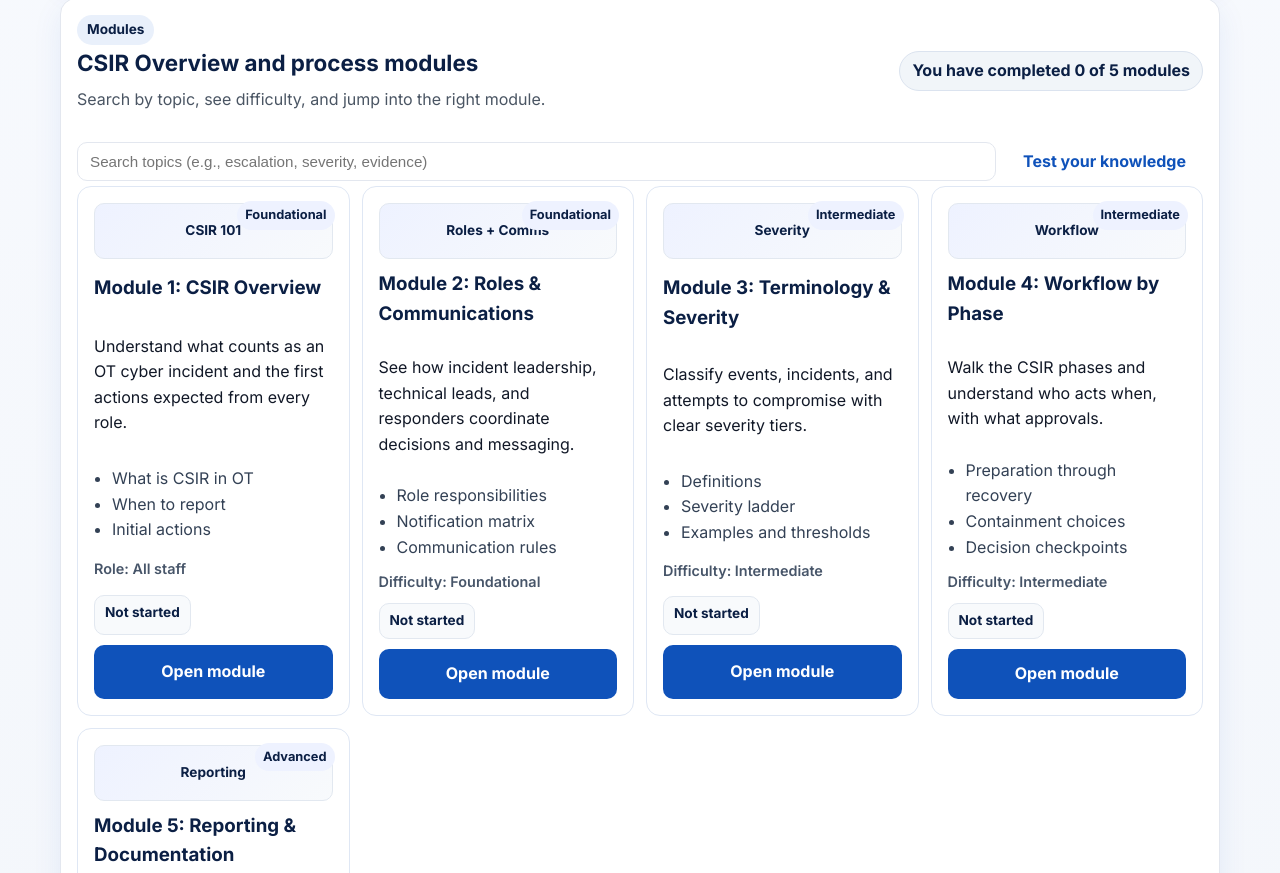
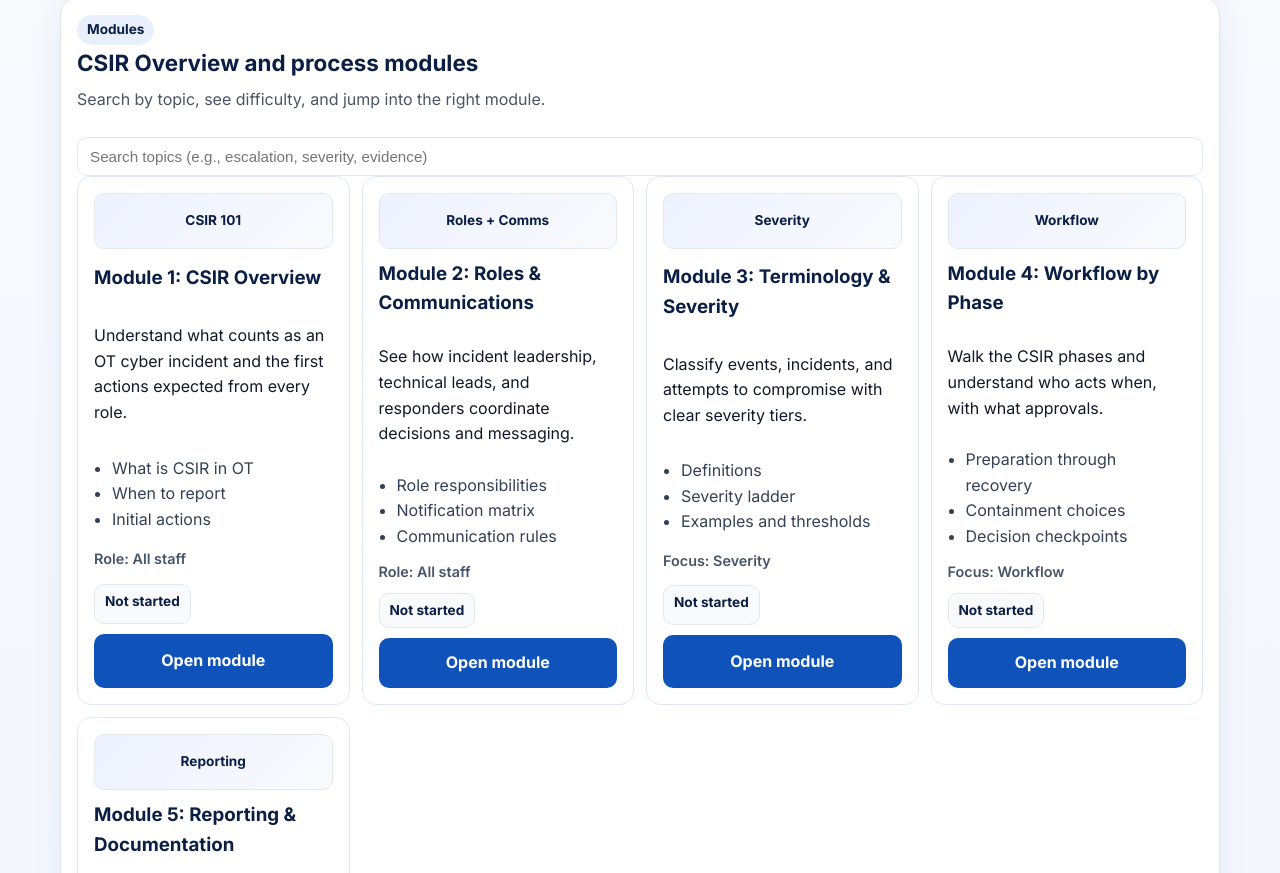
Before and after one commit to mmacri/SCL1, a plain HTML site: page process-deep-dive.html in a window 1280 px wide. Shown: the part 933-1806 px from the top of the page. Drawn offline with Linux system fonts and the light colour scheme.

Commit message:
Update process-deep-dive.html

```diff
--- a/process-deep-dive.html
+++ b/process-deep-dive.html
@@ -570,15 +570,13 @@
           <h2 class="section-title">CSIR Overview and process modules</h2>
           <p class="section-sub">Search by topic, see difficulty, and jump into the right module.</p>
         </div>
-        <div class="progress-pill" id="progressSummary">You have completed 0 of 5 modules</div>
+
       </div>
       <div class="module-toolbar" style="margin-top:10px;">
         <input id="moduleSearch" class="search-input" type="search" placeholder="Search topics (e.g., escalation, severity, evidence)">
-        <a class="button ghost" href="csir/learn.html">Test your knowledge</a>
       </div>
       <div class="module-grid" id="moduleGrid">
         <article class="module-card" data-module="module-1" data-keywords="overview basics reporting contacts">
-          <span class="difficulty">Foundational</span>
           <div class="module-preview">CSIR 101</div>
           <h3>Module 1: CSIR Overview</h3>
           <p>Understand what counts as an OT cyber incident and the first actions expected from every role.</p>
@@ -592,7 +590,6 @@
           <a class="button" href="csir/curriculum.html#module-1">Open module</a>
         </article>
         <article class="module-card" data-module="module-2" data-keywords="roles communications leadership notifications">
-          <span class="difficulty">Foundational</span>
           <div class="module-preview">Roles + Comms</div>
           <h3>Module 2: Roles & Communications</h3>
           <p>See how incident leadership, technical leads, and responders coordinate decisions and messaging.</p>
@@ -601,12 +598,11 @@
             <li>Notification matrix</li>
             <li>Communication rules</li>
           </ul>
-          <div class="module-meta"><span>Difficulty: Foundational</span></div>
+          <div class="module-meta"><span>Role: All staff</span></div>
           <div class="module-progress" data-progress>Not started</div>
           <a class="button" href="csir/curriculum.html#module-2">Open module</a>
         </article>
         <article class="module-card" data-module="module-3" data-keywords="terminology severity classification definitions">
-          <span class="difficulty">Intermediate</span>
           <div class="module-preview">Severity</div>
           <h3>Module 3: Terminology & Severity</h3>
           <p>Classify events, incidents, and attempts to compromise with clear severity tiers.</p>
@@ -615,12 +611,11 @@
             <li>Severity ladder</li>
             <li>Examples and thresholds</li>
           </ul>
-          <div class="module-meta"><span>Difficulty: Intermediate</span></div>
+          <div class="module-meta"><span>Focus: Severity</span></div>
           <div class="module-progress" data-progress>Not started</div>
           <a class="button" href="csir/curriculum.html#module-3">Open module</a>
         </article>
         <article class="module-card" data-module="module-4" data-keywords="workflow phases containment recovery response">
-          <span class="difficulty">Intermediate</span>
           <div class="module-preview">Workflow</div>
           <h3>Module 4: Workflow by Phase</h3>
           <p>Walk the CSIR phases and understand who acts when, with what approvals.</p>
@@ -629,12 +624,11 @@
             <li>Containment choices</li>
             <li>Decision checkpoints</li>
           </ul>
-          <div class="module-meta"><span>Difficulty: Intermediate</span></div>
+          <div class="module-meta"><span>Focus: Workflow</span></div>
           <div class="module-progress" data-progress>Not started</div>
           <a class="button" href="csir/curriculum.html#module-4">Open module</a>
         </article>
         <article class="module-card" data-module="module-5" data-keywords="reporting documentation evidence audit">
-          <span class="difficulty">Advanced</span>
           <div class="module-preview">Reporting</div>
           <h3>Module 5: Reporting & Documentation</h3>
           <p>Meet regulatory reporting obligations and capture audit-ready evidence.</p>
@@ -643,7 +637,7 @@
             <li>Evidence handling</li>
             <li>Audit etiquette</li>
           </ul>
-          <div class="module-meta"><span>Difficulty: Advanced</span></div>
+          <div class="module-meta"><span>Focus: Reporting</span></div>
           <div class="module-progress" data-progress>Not started</div>
           <a class="button" href="csir/curriculum.html#module-5">Open module</a>
         </article>
@@ -870,27 +864,23 @@
 
     const searchInput = document.getElementById('moduleSearch');
     const moduleGrid = document.getElementById('moduleGrid');
-    const progressSummary = document.getElementById('progressSummary');
-    const progressNodes = moduleGrid.querySelectorAll('[data-progress]');
     const moduleCards = moduleGrid.querySelectorAll('.module-card');
 
     function updateProgress() {
       const progress = loadProgress();
       const completed = new Set(progress.completed || []);
-      let doneCount = 0;
+      const progressNodes = moduleGrid.querySelectorAll('[data-progress]');
       progressNodes.forEach((node) => {
         const card = node.closest('.module-card');
         const moduleId = card?.getAttribute('data-module');
         if (moduleId && completed.has(moduleId)) {
           node.textContent = 'Completed';
           node.classList.add('complete');
-          doneCount += 1;
         } else {
           node.textContent = progress.learnerName ? 'In progress' : 'Not started';
           node.classList.remove('complete');
         }
       });
-      progressSummary.textContent = `You have completed ${doneCount} of 5 modules`;
     }
 
     function filterModules() {
```
